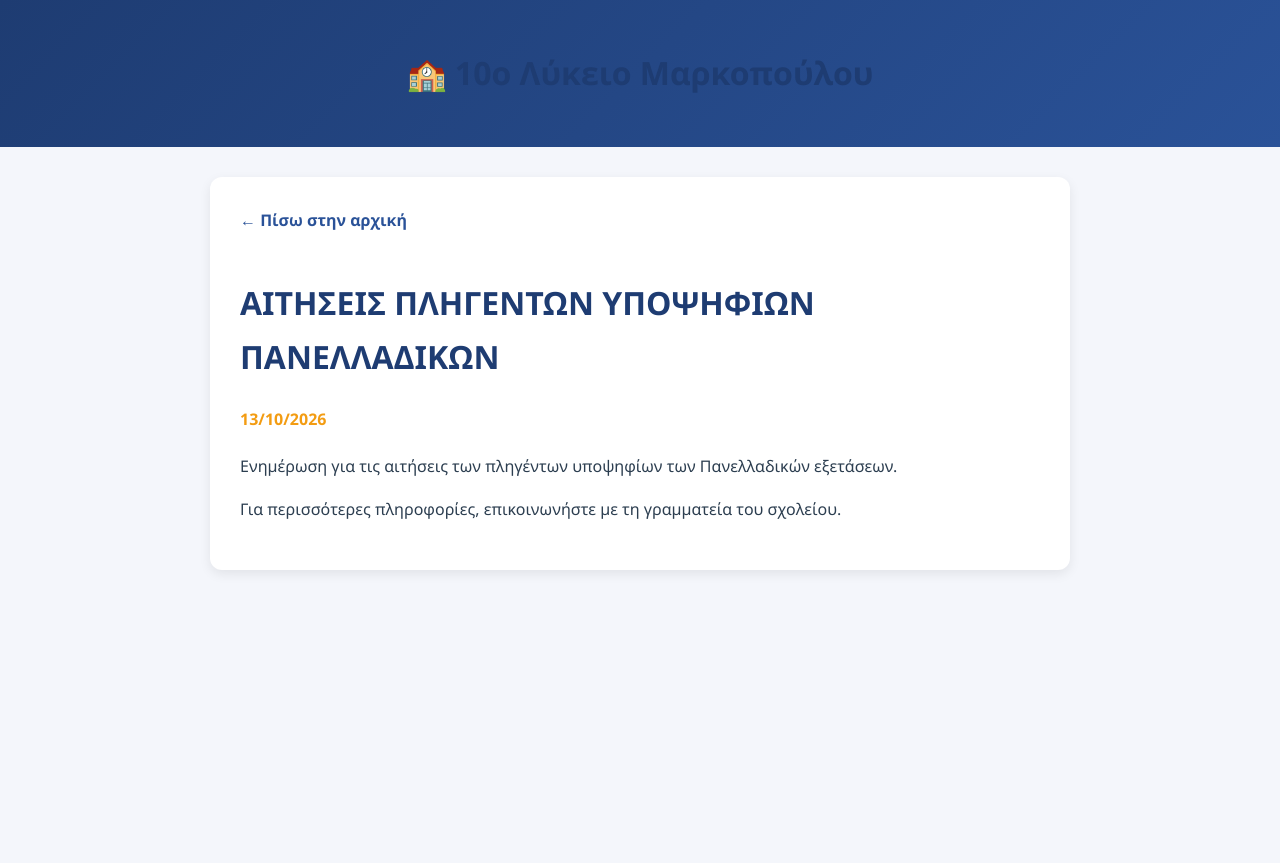
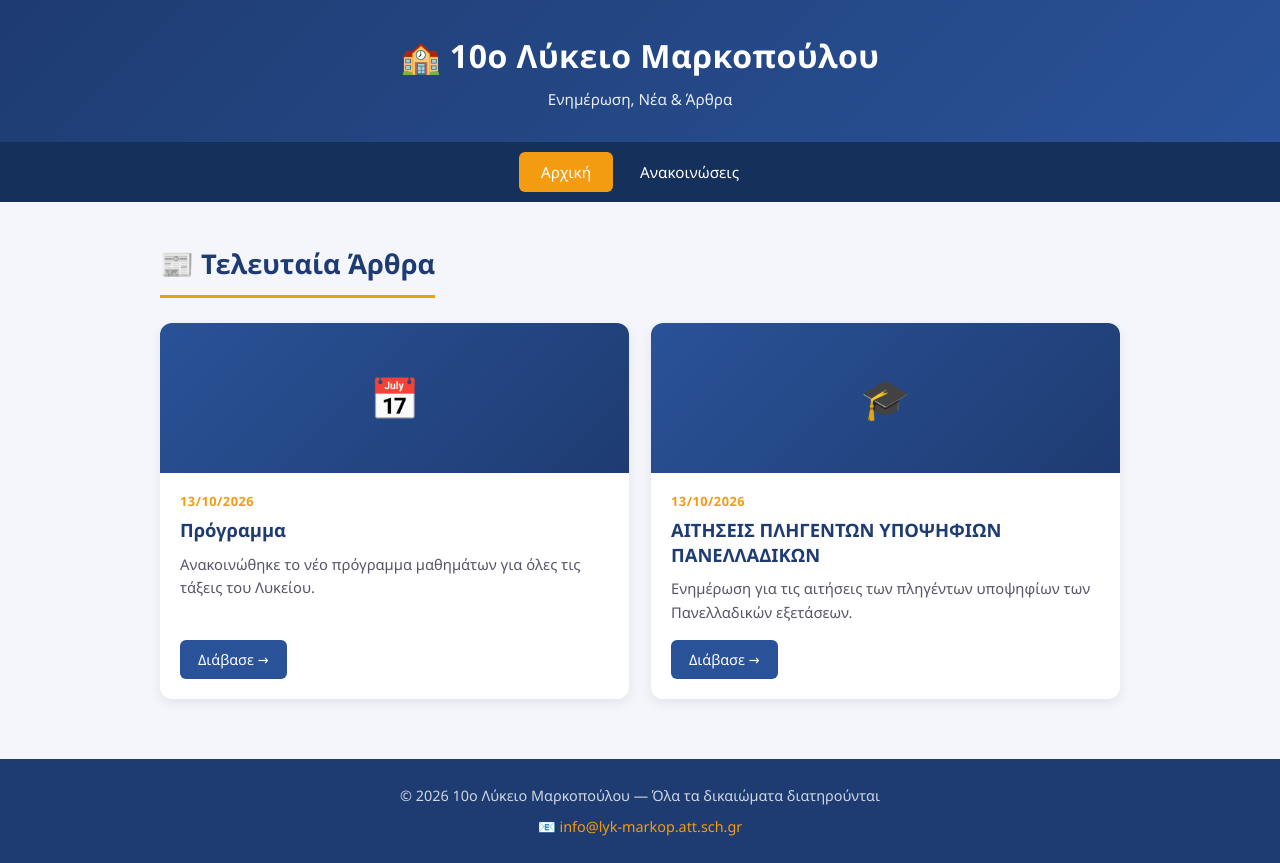
Before and after one commit to lykmarkop14web/programa, a plain HTML site: page index.html in a window 1280 px wide. Before the commit the page ends 800 px from the top, so only its background shows below. Drawn offline with Linux system fonts and the light colour scheme.

Commit message:
Update index.html

```diff
--- a/index.html
+++ b/index.html
@@ -3,25 +3,209 @@
 <head>
 <meta charset="UTF-8">
 <meta name="viewport" content="width=device-width, initial-scale=1.0">
-<title>ΑΙΤΗΣΕΙΣ ΠΛΗΓΕΝΤΩΝ ΥΠΟΨΗΦΙΩΝ ΠΑΝΕΛΛΑΔΙΚΩΝ - 10ο Λύκειο Μαρκοπούλου</title>
+<title>10ο Λύκειο Μαρκοπούλου - Τελευταία Άρθρα</title>
 <style>
-  body { font-family:'Segoe UI',sans-serif; background:#f4f6fb; color:#2c3e50; margin:0; line-height:1.7; }
-  header { background:linear-gradient(135deg,#1e3c72,#2a5298); color:#fff; padding:25px; text-align:center; }
-  .container { max-width:800px; margin:30px auto; padding:30px; background:#fff; border-radius:12px; box-shadow:0 4px 12px rgba(0,0,0,0.08); }
-  h1 { color:#1e3c72; }
-  .date { color:#f39c12; font-weight:bold; margin-bottom:20px; }
-  a.back { display:inline-block; margin-bottom:20px; color:#2a5298; text-decoration:none; font-weight:bold; }
-  a.back:hover { color:#f39c12; }
+  * { margin:0; padding:0; box-sizing:border-box; }
+
+  body {
+    font-family: 'Segoe UI', Tahoma, Geneva, Verdana, sans-serif;
+    background: #f4f6fb;
+    color: #2c3e50;
+    line-height: 1.6;
+  }
+
+  /* ===== HEADER ===== */
+  header {
+    background: linear-gradient(135deg, #1e3c72 0%, #2a5298 100%);
+    color: #fff;
+    padding: 30px 20px;
+    text-align: center;
+    box-shadow: 0 4px 15px rgba(0,0,0,0.15);
+  }
+  header h1 {
+    font-size: 2em;
+    margin-bottom: 6px;
+    letter-spacing: 0.5px;
+  }
+  header p {
+    font-size: 0.95em;
+    opacity: 0.9;
+  }
+
+  /* ===== NAV ===== */
+  nav {
+    background: #16305c;
+    display: flex;
+    justify-content: center;
+    flex-wrap: wrap;
+    gap: 5px;
+    padding: 10px;
+  }
+  nav a {
+    color: #fff;
+    text-decoration: none;
+    padding: 8px 22px;
+    border-radius: 6px;
+    font-size: 0.95em;
+    transition: background 0.25s;
+  }
+  nav a:hover { background: #2a5298; }
+  nav a.active { background: #f39c12; color: #fff; }
+
+  /* ===== CONTAINER ===== */
+  .container {
+    max-width: 1000px;
+    margin: 40px auto;
+    padding: 0 20px;
+  }
+
+  .section-title {
+    font-size: 1.7em;
+    color: #1e3c72;
+    margin-bottom: 25px;
+    padding-bottom: 10px;
+    border-bottom: 3px solid #f39c12;
+    display: inline-block;
+  }
+
+  /* ===== ARTICLE CARDS ===== */
+  .articles {
+    display: grid;
+    grid-template-columns: repeat(auto-fill, minmax(320px, 1fr));
+    gap: 22px;
+  }
+
+  .article-card {
+    background: #fff;
+    border-radius: 12px;
+    overflow: hidden;
+    box-shadow: 0 4px 12px rgba(0,0,0,0.08);
+    transition: transform 0.25s, box-shadow 0.25s;
+    display: flex;
+    flex-direction: column;
+  }
+  .article-card:hover {
+    transform: translateY(-6px);
+    box-shadow: 0 10px 22px rgba(0,0,0,0.15);
+  }
+
+  .article-card .thumb {
+    height: 150px;
+    background: linear-gradient(135deg, #2a5298, #1e3c72);
+    display: flex;
+    align-items: center;
+    justify-content: center;
+    color: #fff;
+    font-size: 2.5em;
+  }
+
+  .article-card .content {
+    padding: 18px 20px 20px;
+    flex: 1;
+    display: flex;
+    flex-direction: column;
+  }
+
+  .article-card .date {
+    font-size: 0.8em;
+    color: #f39c12;
+    font-weight: bold;
+    text-transform: uppercase;
+    letter-spacing: 0.5px;
+    margin-bottom: 6px;
+  }
+
+  .article-card h3 {
+    font-size: 1.15em;
+    color: #1e3c72;
+    margin-bottom: 10px;
+    line-height: 1.35;
+  }
+
+  .article-card p {
+    font-size: 0.92em;
+    color: #556;
+    flex: 1;
+    margin-bottom: 15px;
+  }
+
+  .article-card .btn {
+    align-self: flex-start;
+    background: #2a5298;
+    color: #fff;
+    text-decoration: none;
+    padding: 8px 18px;
+    border-radius: 6px;
+    font-size: 0.9em;
+    transition: background 0.25s;
+  }
+  .article-card .btn:hover { background: #f39c12; }
+
+  /* ===== FOOTER ===== */
+  footer {
+    background: #1e3c72;
+    color: #cfd8e3;
+    text-align: center;
+    padding: 25px 20px;
+    margin-top: 60px;
+    font-size: 0.9em;
+  }
+  footer a { color: #f39c12; text-decoration: none; }
+
+  @media (max-width: 600px) {
+    header h1 { font-size: 1.5em; }
+    .section-title { font-size: 1.35em; }
+  }
 </style>
 </head>
 <body>
-  <header><h1>🏫 10ο Λύκειο Μαρκοπούλου</h1></header>
+
+  <!-- HEADER -->
+  <header>
+    <h1>🏫 10ο Λύκειο Μαρκοπούλου</h1>
+    <p>Ενημέρωση, Νέα & Άρθρα</p>
+  </header>
+
+  <!-- NAV -->
+  <nav>
+    <a href="index.html" class="active">Αρχική</a>
+    <a href="anakoinoseis.html">Ανακοινώσεις</a>
+  </nav>
+
+  <!-- MAIN -->
   <div class="container">
-    <a href="../index.html" class="back">← Πίσω στην αρχική</a>
-    <h1>ΑΙΤΗΣΕΙΣ ΠΛΗΓΕΝΤΩΝ ΥΠΟΨΗΦΙΩΝ ΠΑΝΕΛΛΑΔΙΚΩΝ</h1>
-    <div class="date">13/10/2026</div>
-    <p>Ενημέρωση για τις αιτήσεις των πληγέντων υποψηφίων των Πανελλαδικών εξετάσεων.</p>
-    <p>Για περισσότερες πληροφορίες, επικοινωνήστε με τη γραμματεία του σχολείου.</p>
+    <h2 class="section-title">📰 Τελευταία Άρθρα</h2>
+
+    <div class="articles">
+
+      <div class="article-card">
+        <div class="thumb">📅</div>
+        <div class="content">
+          <div class="date">13/10/2026</div>
+          <h3>Πρόγραμμα</h3>
+          <p>Ανακοινώθηκε το νέο πρόγραμμα μαθημάτων για όλες τις τάξεις του Λυκείου.</p>
+          <a href="arthra/arthro1.html" class="btn">Διάβασε →</a>
+        </div>
+      </div>
+
+      <div class="article-card">
+        <div class="thumb">🎓</div>
+        <div class="content">
+          <div class="date">13/10/2026</div>
+          <h3>ΑΙΤΗΣΕΙΣ ΠΛΗΓΕΝΤΩΝ ΥΠΟΨΗΦΙΩΝ ΠΑΝΕΛΛΑΔΙΚΩΝ</h3>
+          <p>Ενημέρωση για τις αιτήσεις των πληγέντων υποψηφίων των Πανελλαδικών εξετάσεων.</p>
+          <a href="arthra/arthro2.html" class="btn">Διάβασε →</a>
+        </div>
+      </div>
+
+    </div>
   </div>
+
+  <!-- FOOTER -->
+  <footer>
+    <p>© 2026 10ο Λύκειο Μαρκοπούλου — Όλα τα δικαιώματα διατηρούνται</p>
+    <p style="margin-top:8px;">📧 <a href="mailto:info@lyk-markop.att.sch.gr">info@lyk-markop.att.sch.gr</a></p>
+  </footer>
+
 </body>
 </html>
```
